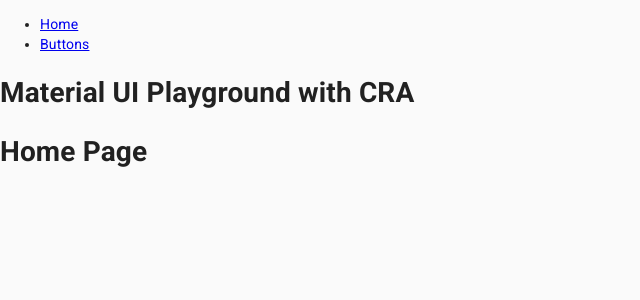
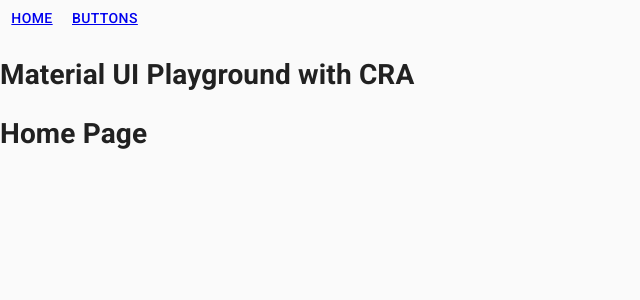
Before and after one commit to david-p-smith/cra-material-ui, a React (Create React App) app: page / in a window 1280 px wide. Shown: the top 300 px of the page, without its empty margins (0-640 px from the left). Built offline with nearby package versions, Linux system fonts and the light colour scheme.

Commit message:
change to buttons

```diff
--- a/src/components/fragments/Nav.js
+++ b/src/components/fragments/Nav.js
@@ -1,17 +1,16 @@
 import React from "react";
 import { NavLink } from "react-router-dom";
+import { Button } from "@material-ui/core";
 
 function Nav() {
   return (
     <nav>
-      <ul>
-        <li>
-          <NavLink to="/">Home</NavLink>
-        </li>
-        <li>
-          <NavLink to="/buttons">Buttons</NavLink>
-        </li>
-      </ul>
+      <Button>
+        <NavLink to="/">Home</NavLink>
+      </Button>
+      <Button>
+        <NavLink to="/buttons">Buttons</NavLink>
+      </Button>
     </nav>
   );
 }
```
